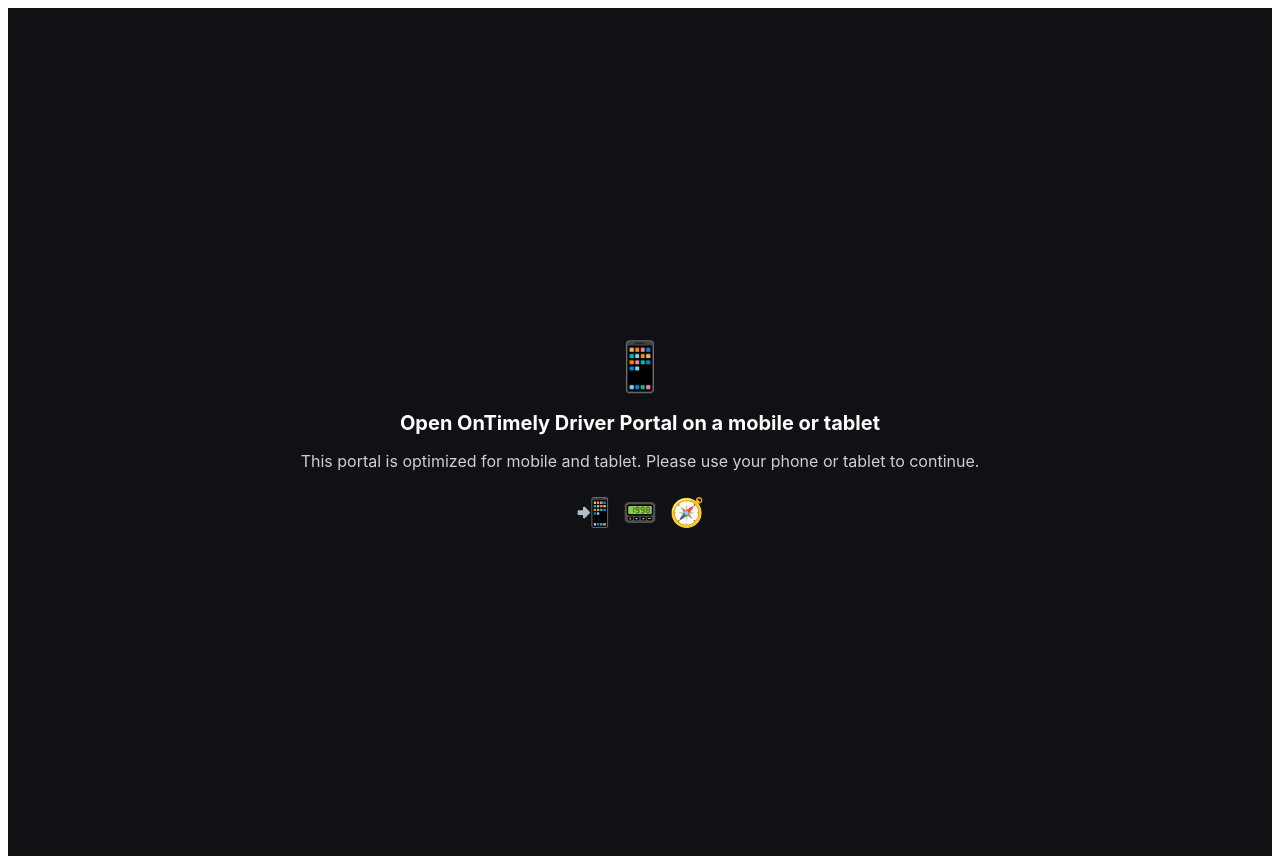
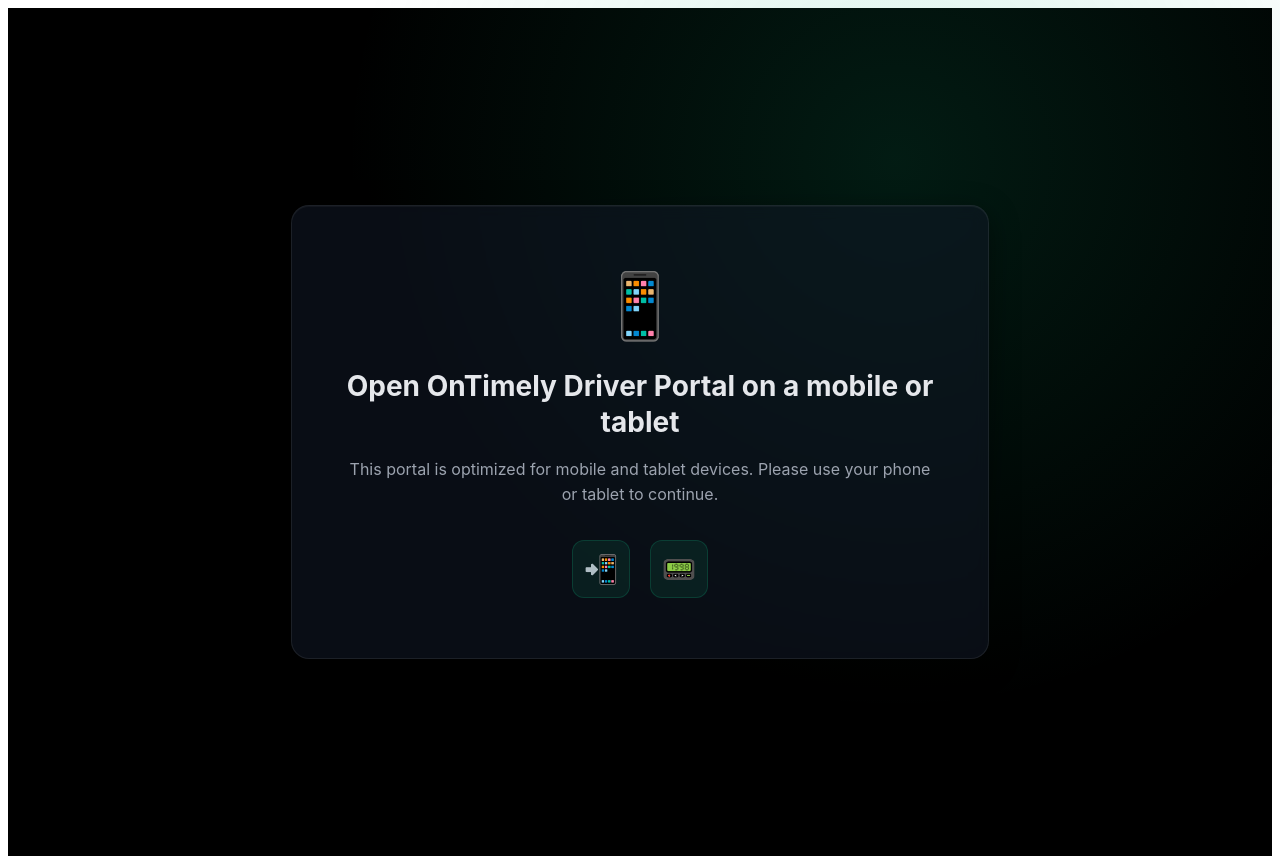
Before and after one commit to leveldesignagency/OnTimelyDriverPortal, a React (Vite) app: page / in a window 1280 px wide. Built offline with nearby package versions, Linux system fonts and the light colour scheme; no server answers.

Commit message:
Update desktop gate page: match OnTimely website styling with glassmorphic design

```diff
--- a/src/App.tsx
+++ b/src/App.tsx
@@ -13,16 +13,114 @@
   const allowed = isMobileOrTablet()
   return (
     <SupabaseProvider>
-      <div style={{ minHeight: '100vh', background: '#0f1115', color: '#fff', fontFamily: 'Inter, system-ui, -apple-system, Segoe UI, Roboto, Helvetica, Arial' }}>
+      <div style={{
+        minHeight: '100vh',
+        background: '#000000',
+        color: '#cbd5e1',
+        fontFamily: '-apple-system, BlinkMacSystemFont, "Segoe UI", Roboto, Oxygen, Ubuntu, Cantarell, sans-serif',
+        position: 'relative',
+        overflow: 'hidden'
+      }}>
         {!allowed ? (
-          <div style={{ display: 'flex', flexDirection: 'column', alignItems: 'center', justifyContent: 'center', height: '100vh', gap: 16, padding: 24 }}>
-            <div style={{ fontSize: 48 }}>📱</div>
-            <div style={{ fontSize: 20, fontWeight: 700 }}>Open OnTimely Driver Portal on a mobile or tablet</div>
-            <div style={{ opacity: 0.8, textAlign: 'center' }}>This portal is optimized for mobile and tablet. Please use your phone or tablet to continue.</div>
-            <div style={{ display: 'flex', gap: 12, marginTop: 8 }}>
-              <span style={{ fontSize: 28 }}>📲</span>
-              <span style={{ fontSize: 28 }}>📟</span>
-              <span style={{ fontSize: 28 }}>🧭</span>
+          <div style={{
+            position: 'relative',
+            minHeight: '100vh',
+            display: 'flex',
+            alignItems: 'center',
+            justifyContent: 'center',
+            padding: '24px'
+          }}>
+            {/* Background gradient overlay */}
+            <div style={{
+              position: 'fixed',
+              top: 0,
+              left: 0,
+              right: 0,
+              bottom: 0,
+              background: 'radial-gradient(circle at 70% 20%, rgba(16, 185, 129, 0.15) 0%, transparent 50%)',
+              pointerEvents: 'none',
+              zIndex: 0
+            }} />
+
+            {/* Glassmorphic card */}
+            <div style={{
+              position: 'relative',
+              zIndex: 1,
+              background: 'rgba(17, 24, 39, 0.55)',
+              backdropFilter: 'blur(8px)',
+              borderRadius: '18px',
+              border: '1px solid rgba(255, 255, 255, 0.08)',
+              boxShadow: 'inset 0 1px 0 rgba(255,255,255,0.04), 0 8px 30px rgba(0,0,0,0.45)',
+              padding: '60px 48px',
+              maxWidth: '600px',
+              width: '100%',
+              textAlign: 'center'
+            }}>
+              {/* Icon */}
+              <div style={{
+                fontSize: '64px',
+                marginBottom: '24px',
+                display: 'flex',
+                justifyContent: 'center'
+              }}>
+                📱
+              </div>
+
+              {/* Heading */}
+              <h1 style={{
+                fontSize: '28px',
+                fontWeight: 700,
+                color: '#e5e7eb',
+                marginBottom: '16px',
+                lineHeight: '1.3'
+              }}>
+                Open OnTimely Driver Portal on a mobile or tablet
+              </h1>
+
+              {/* Description */}
+              <p style={{
+                fontSize: '16px',
+                color: '#9ca3af',
+                lineHeight: '1.6',
+                marginBottom: '32px'
+              }}>
+                This portal is optimized for mobile and tablet devices. Please use your phone or tablet to continue.
+              </p>
+
+              {/* Icons row */}
+              <div style={{
+                display: 'flex',
+                justifyContent: 'center',
+                gap: '20px',
+                marginTop: '24px'
+              }}>
+                <div style={{
+                  width: '56px',
+                  height: '56px',
+                  background: 'rgba(16, 185, 129, 0.1)',
+                  borderRadius: '12px',
+                  display: 'flex',
+                  alignItems: 'center',
+                  justifyContent: 'center',
+                  fontSize: '28px',
+                  border: '1px solid rgba(16, 185, 129, 0.2)'
+                }}>
+                  📲
+                </div>
+                <div style={{
+                  width: '56px',
+                  height: '56px',
+                  background: 'rgba(16, 185, 129, 0.1)',
+                  borderRadius: '12px',
+                  display: 'flex',
+                  alignItems: 'center',
+                  justifyContent: 'center',
+                  fontSize: '28px',
+                  border: '1px solid rgba(16, 185, 129, 0.2)'
+                }}>
+                  📟
+                </div>
+              </div>
             </div>
           </div>
         ) : (
```
